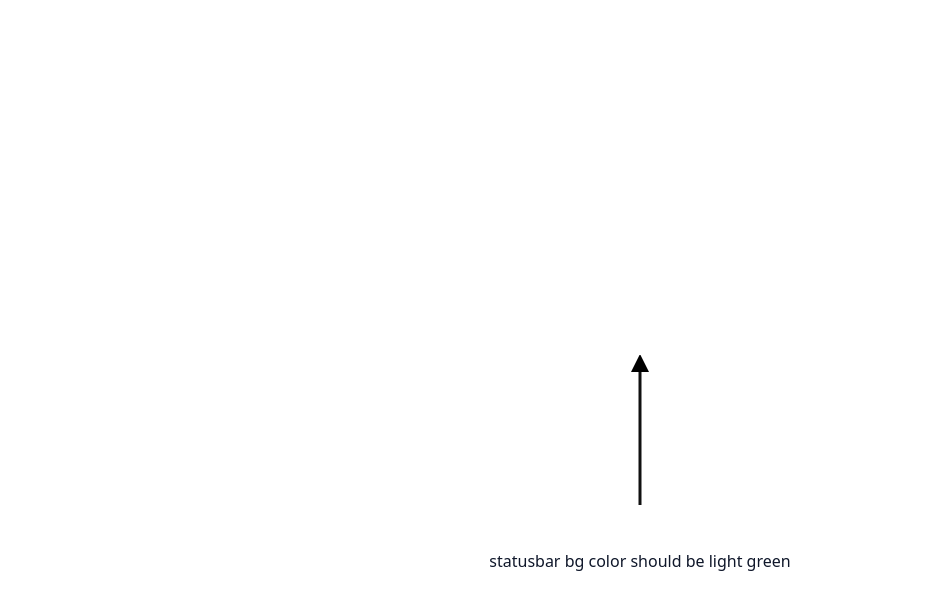
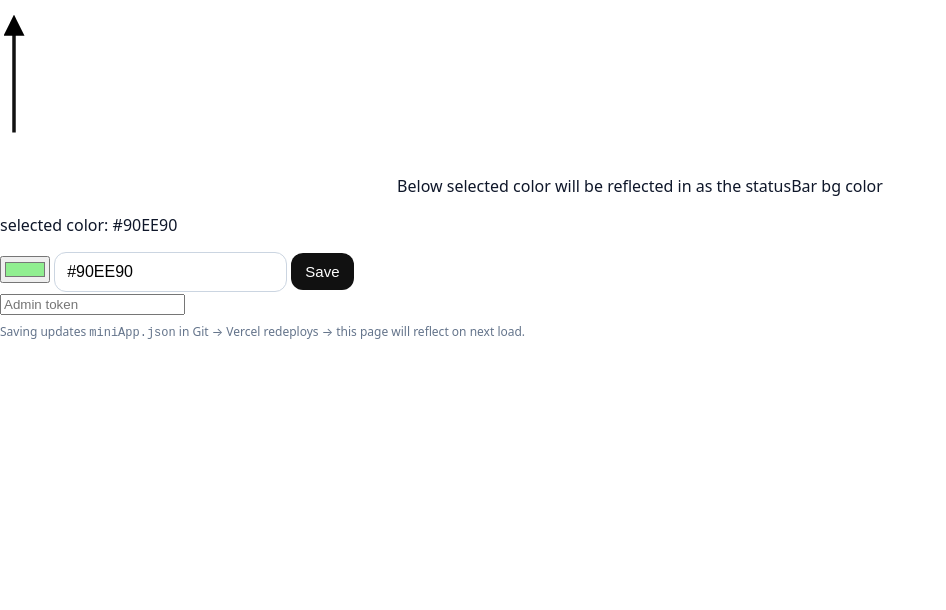
Before and after one commit to shahidAbbas/miniappjson, a plain HTML site: page index.html in a window 1280 px wide. Shown: the whole page, without its empty margins (0-946 px from the left). Drawn offline with Linux system fonts and the light colour scheme.

Commit message:
added colorpicerker index.html

```diff
--- a/index.html
+++ b/index.html
@@ -88,20 +88,91 @@
       .page { padding: 16px 16px 24px; }
     </style>
   </head>
-  <body>
-    <header class="header" role="banner" aria-label="Header"></header>
-    <main class="page">
-      <!-- Arrow pointing toward the status bar (top of the screen) -->
-      <svg class="pointer" viewBox="0 0 24 160" aria-hidden="true">
-        <defs>
-          <marker id="arrowhead" markerWidth="6" markerHeight="6" refX="3" refY="3" orient="auto">
-            <polygon points="0 0, 6 3, 0 6"></polygon>
-          </marker>
-        </defs>
-        <line x1="12" y1="150" x2="12" y2="8" stroke="currentColor" stroke-width="3" marker-end="url(#arrowhead)"></line>
-      </svg>
+<body>
+  <main class="wrap">
+    <!-- Arrow -->
+    <svg class="pointer" viewBox="0 0 24 110" aria-hidden="true">
+      <defs><marker id="arrowhead" markerWidth="6" markerHeight="6" refX="3" refY="3" orient="auto">
+        <polygon points="0 0, 6 3, 0 6"></polygon>
+      </marker></defs>
+      <line x1="12" y1="100" x2="12" y2="8" stroke="currentColor" stroke-width="3" marker-end="url(#arrowhead)"></line>
+    </svg>
 
-      <p class="caption">statusbar bg color should be light green</p>
-    </main>
-  </body>
+    <!-- Required copy (as you wrote it) -->
+    <p class="caption">Below selected color will be reflected in as the statusBar bg color</p>
+
+    <!-- Selected color line -->
+    <p class="selected-line">
+      selected color:
+      <span class="chip">
+        <span id="selText">#90EE90</span>
+        <span id="selSwatch" class="swatch" style="background:#90EE90;"></span>
+      </span>
+    </p>
+
+    <!-- Compact controls: color, token, save -->
+    <div class="controls" role="group" aria-label="Color controls">
+      <input id="colorHex" type="color" value="#90EE90" aria-label="Color picker">
+      <input id="colorText" type="text" value="#90EE90" placeholder="#RRGGBB" aria-label="Color hex">
+      <button id="saveBtn" type="button">Save</button>
+    </div>
+
+    <!-- Optional admin token (kept small to avoid scroll). Remove if you secure elsewhere. -->
+    <div class="controls" style="grid-template-columns: 1fr;" aria-label="Admin token">
+      <input id="adminToken" type="password" placeholder="Admin token" autocomplete="off">
+    </div>
+
+    <div class="msg" id="saveMsg"></div>
+    <p class="hint">Saving updates <code>miniApp.json</code> in Git &rarr; Vercel redeploys &rarr; this page will reflect on next load.</p>
+  </main>
+
+  <script>
+    // Minimal UI logic (does NOT touch <meta name="theme-color">)
+    const hex  = document.getElementById('colorHex');
+    const txt  = document.getElementById('colorText');
+    const sw   = document.getElementById('selSwatch');
+    const stxt = document.getElementById('selText');
+    const btn  = document.getElementById('saveBtn');
+    const tok  = document.getElementById('adminToken');
+    const msg  = document.getElementById('saveMsg');
+
+    function setLocal(c) {
+      stxt.textContent = c;
+      sw.style.background = c;
+    }
+    hex.addEventListener('input', () => { txt.value = hex.value; setLocal(hex.value); });
+    txt.addEventListener('input', () => { setLocal(txt.value.trim()); });
+
+    // Load current from miniApp.json so UI matches deployed config
+    (async () => {
+      try {
+        const res = await fetch('/miniApp.json?ts=' + Date.now());
+        const cfg = await res.json();
+        const c = cfg.statusBarBgColor || '#90EE90';
+        hex.value = /^#([0-9a-f]{3}|[0-9a-f]{6}|[0-9a-f]{8})$/i.test(c) ? c : '#90EE90';
+        txt.value = c;
+        setLocal(c);
+      } catch {}
+    })();
+
+    btn.addEventListener('click', async () => {
+      const color = txt.value.trim();
+      msg.textContent = 'Saving…';
+      try {
+        const r = await fetch('/api/set-color', {
+          method: 'POST',
+          headers: {
+            'Content-Type': 'application/json',
+            'Authorization': 'Bearer ' + tok.value
+          },
+          body: JSON.stringify({ color })
+        });
+        if (!r.ok) throw new Error(await r.text());
+        msg.textContent = 'Saved ✅ Vercel will redeploy automatically.';
+      } catch (e) {
+        msg.textContent = 'Failed: ' + e.message;
+      }
+    });
+  </script>
+</body>
 </html>
```
